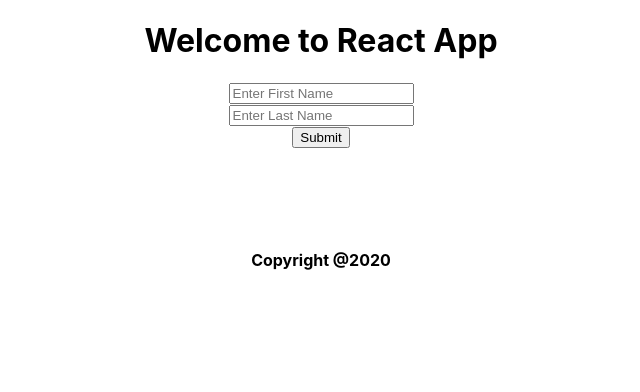
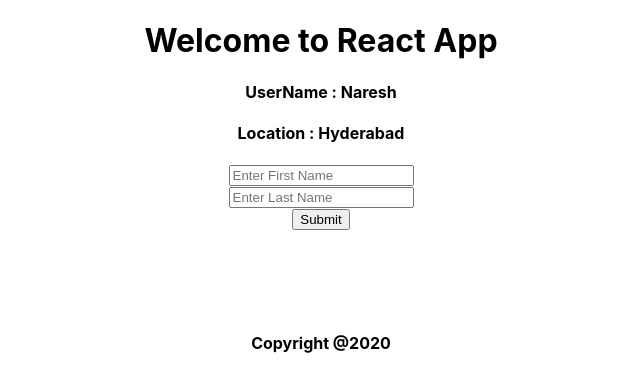
Before and after one commit to Srinivasanaresh72/CSS, a React (Create React App) app in the folder React_JS/reactapp/: page / in a window 1280 px wide. Shown: the top 392 px of the page, without its empty margins (319-959 px from the left). Built offline with nearby package versions, Linux system fonts and the light colour scheme.

Commit message:
imported props

```diff
--- a/React_JS/reactapp/src/App.js
+++ b/React_JS/reactapp/src/App.js
@@ -5,9 +5,14 @@
 import AppFooter from './Components/AppFooter'
 
 function App() {
+  const user = {
+
+    'username' : 'Naresh',
+    'location' : 'Hyderabad'
+  }
   return (
     <div className="App">
-      <AppHeader />
+      <AppHeader username={user.username} location={user.location} />
       <AppBody />
       <AppFooter />
     </div>
--- a/React_JS/reactapp/src/Components/AppHeader/index.js
+++ b/React_JS/reactapp/src/Components/AppHeader/index.js
@@ -1,8 +1,13 @@
 import React from 'react'
 
-export default function AppHeader(){
+export default function AppHeader(props){
 
     return(
-        <h1> Welcome to React App </h1>
+        <div>
+            <h1> Welcome to React App </h1>
+            <h4> UserName : {props.username} </h4>
+            <h4> Location : {props.location} </h4>
+        </div>
+
     )
 }
```
